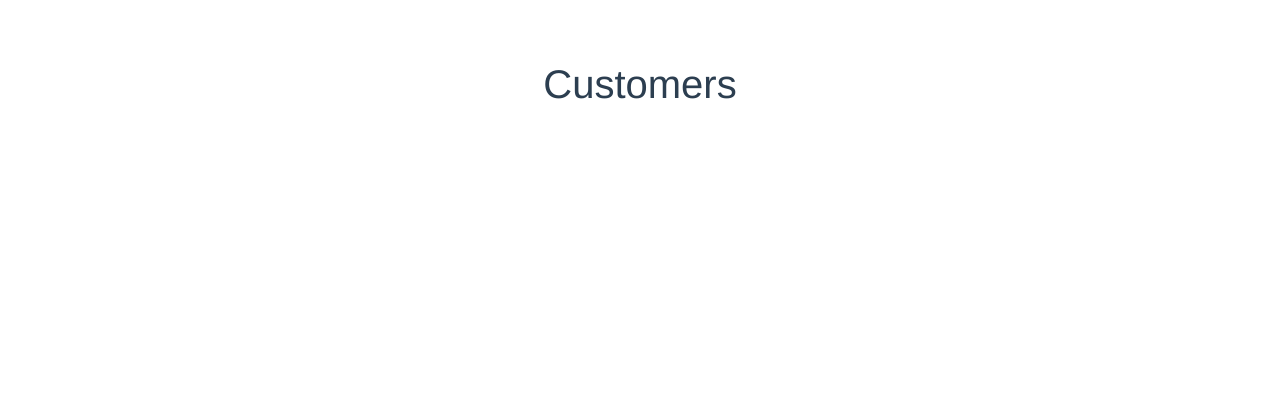
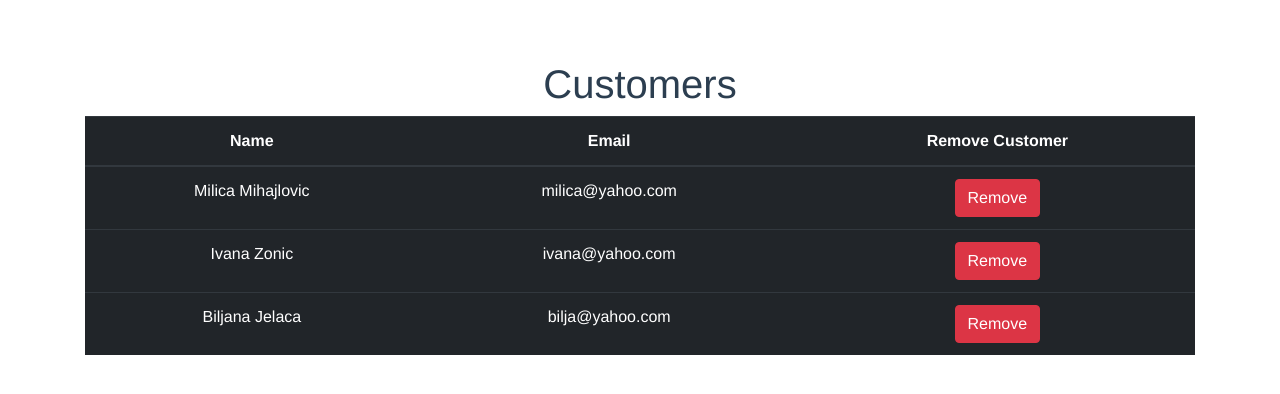
Before and after one commit to biljana94/app-store, a Vue app: page /#/customers in a window 1280 px wide. Shown: the top 394 px of the page. Built offline with nearby package versions, Linux system fonts and the light colour scheme.

Commit message:
Add CustomerService and remove, list customer

```diff
--- a/public/index.html
+++ b/public/index.html
@@ -15,4 +15,8 @@
     <div id="app"></div>
     <!-- built files will be auto injected -->
   </body>
+
+  <script src="https://code.jquery.com/jquery-3.3.1.slim.min.js" integrity="sha384-q8i/X+965DzO0rT7abK41JStQIAqVgRVzpbzo5smXKp4YfRvH+8abtTE1Pi6jizo" crossorigin="anonymous"></script>
+  <script src="https://cdnjs.cloudflare.com/ajax/libs/popper.js/1.14.3/umd/popper.min.js" integrity="sha384-ZMP7rVo3mIykV+2+9J3UJ46jBk0WLaUAdn689aCwoqbBJiSnjAK/l8WvCWPIPm49" crossorigin="anonymous"></script>
+  <script src="https://stackpath.bootstrapcdn.com/bootstrap/4.1.3/js/bootstrap.min.js" integrity="sha384-ChfqqxuZUCnJSK3+MXmPNIyE6ZbWh2IMqE241rYiqJxyMiZ6OW/JmZQ5stwEULTy" crossorigin="anonymous"></script>
 </html>
--- a/src/components/AppCustomers.vue
+++ b/src/components/AppCustomers.vue
@@ -1,12 +1,48 @@
 <template>
     <div class="container">
         <h1>Customers</h1>
+
+        <!--IZLISTAVANJE CUSTOMERA-->
+        <table class="table table-dark">
+            <thead>
+                <th scope="col">Name</th>
+                <th scope="col">Email</th>
+                <th scope="col">Remove Customer</th>
+            </thead>
+            <tbody>
+                <tr v-for="(customer, index) in customers" :key="index">
+                    <td>
+                        {{customer.firstName}}
+                        {{customer.lastName}}
+                    </td>
+
+                    <td>{{customer.email}}</td>
+
+                    <td>
+                        <button class="btn btn-danger" @click="removeCustomer(customer)">Remove</button>
+                    </td>
+                </tr>
+            </tbody>
+        </table>
     </div>
 </template>
 
 
 <script>
+
+import customerService from '../service/CustomerService.js'; //importujemo CustomerService
+
 export default {
+    data() {
+        return {
+            customers: customerService.list()
+        }
+    },
 
+    methods: {
+        removeCustomer(customer) {
+            customerService.remove(customer);
+        }
+    }
 }
 </script>
--- /dev/null
+++ b/src/service/CustomerService.js
@@ -0,0 +1,36 @@
+const customers = [
+    {id: 1, firstName: 'Milica', lastName: 'Mihajlovic', email: 'milica@yahoo.com', products: []},
+    {id: 2, firstName: 'Ivana', lastName: 'Zonic', email: 'ivana@yahoo.com', products: []},
+    {id: 3, firstName: 'Biljana', lastName: 'Jelaca', email: 'bilja@yahoo.com', products: []}
+];
+
+let nextId = 4;
+
+//izlistavanje customera
+class CustomerService {
+    list() {
+        return customers;
+    }
+
+    find(id) {
+        return customers.find(customer => customer.id == id);
+    }
+
+    add(customer) {
+        customer.id = nextId;
+        customers.push(customer);
+        nextId++;
+    }
+
+    remove(customer) {
+        customers.splice(customers.indexOf(customer), 1);
+    }
+
+    addProductToCustomer() {
+        customer.products.push(product);
+    }
+}
+
+
+const customerService = new CustomerService();
+export default customerService;
```
